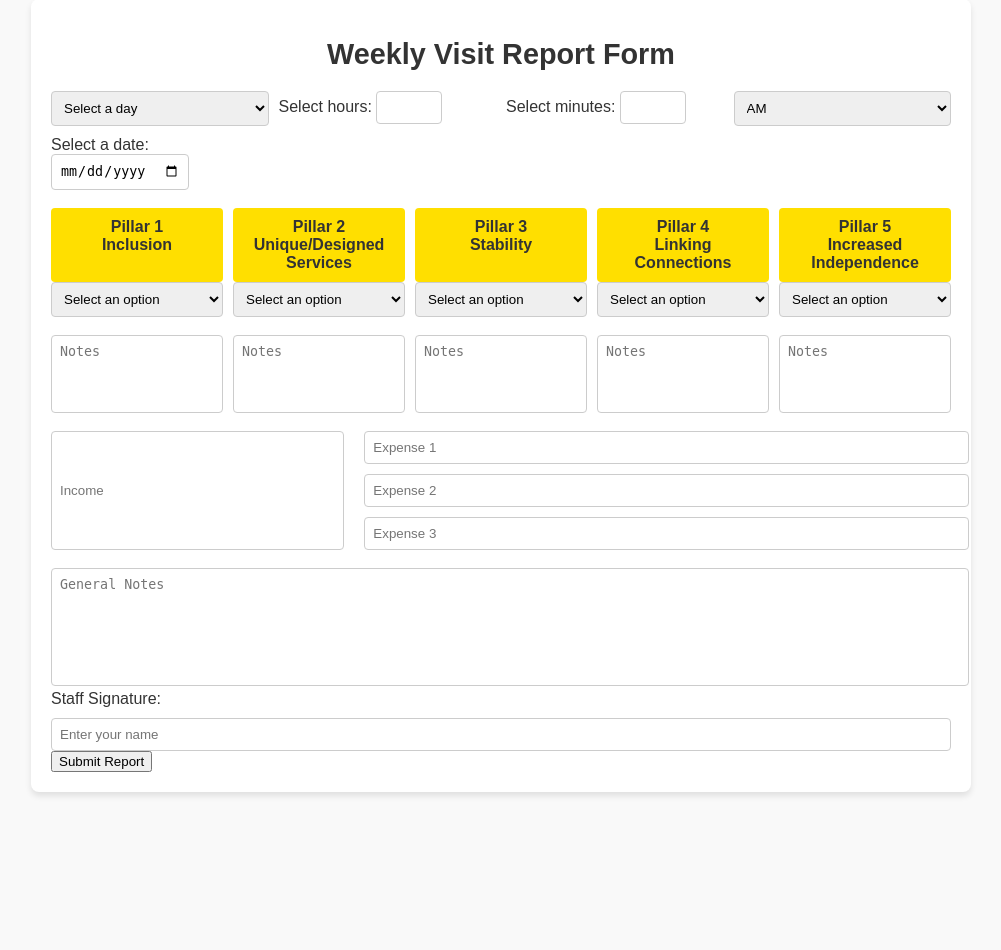
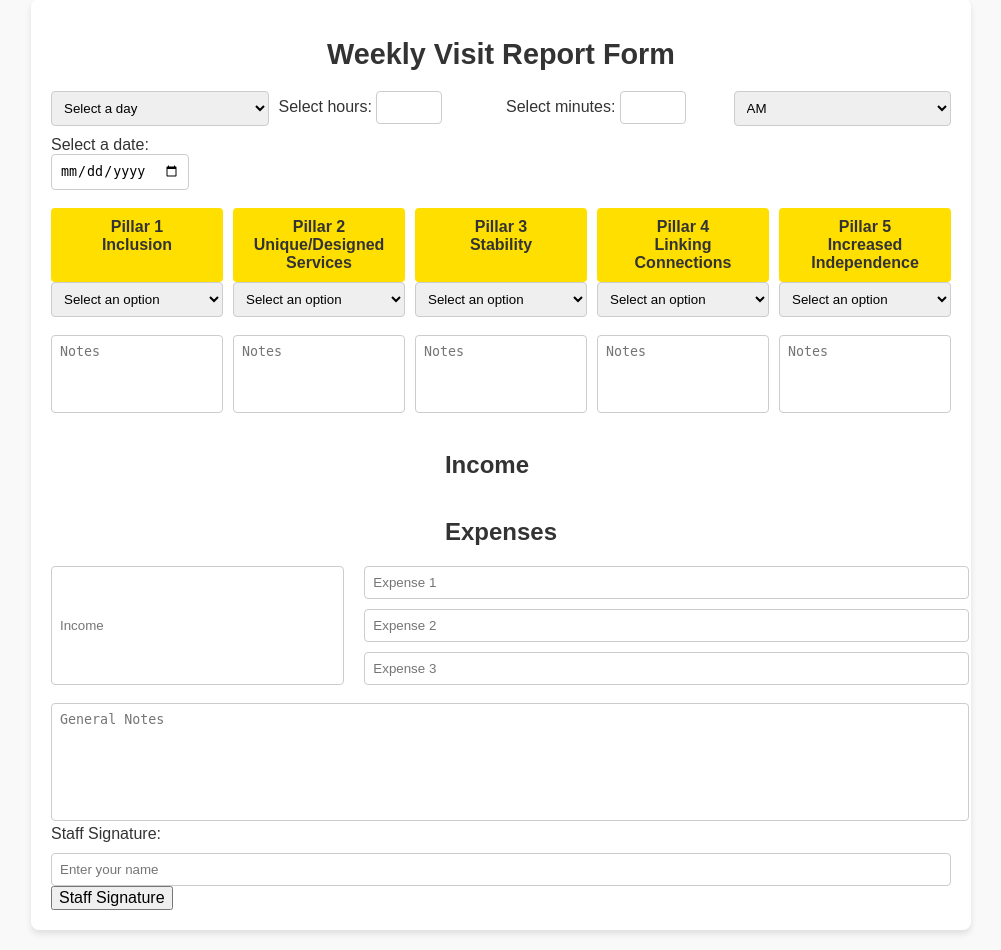
Before and after one commit to KhristineMcGrath/Practicum-Moncton, a PHP site: page /weeklyForm.php in a window 1280 px wide. Shown: the part 21-971 px from the top of the page, without its empty margins (139-1140 px from the left). Before the commit the page ends 817 px from the top, so only its background shows below. Run offline with PHP 8.4, Linux system fonts and the light colour scheme; data that the repository does not hold is empty.

Commit message:
Headers section added
Fine-tuning the details of the page.

```diff
--- a/includes/weeklyform.css
+++ b/includes/weeklyform.css
@@ -131,3 +131,14 @@ form {
     grid-template-columns: 1fr;
   }
 }
+.expenses-header {
+  display: grid;
+  justify-content:space-around;
+  align-items: center;
+}
+button {
+  font-size: 16px;
+}
+button:hover {
+  background-color: #0056b3;
+}
--- a/weeklyForm.php
+++ b/weeklyForm.php
@@ -76,6 +76,10 @@ if ($_SERVER["REQUEST_METHOD"] == "POST") {
                 </select>
                 <select name="pillar2">
                     <option value="">Select an option</option>
+                    <option value="Incidents">Incidents</option>
+                    <option value="Participation Levels">Participation Levels</option>
+                    <option value="Emotional Concerns">Emotional Concerns</option>
+                    <option value="Others">Others</option>
                 </select>
                 <select name="pillar3">
                     <option value="">Select an option</option>
@@ -96,6 +100,10 @@ if ($_SERVER["REQUEST_METHOD"] == "POST") {
                 <textarea name="notes5" placeholder="Notes"></textarea>
             </div>
             <br>
+            <div class="expenses-header">
+            <h2>Income</h2>
+            <h2 class="expenses-header">Expenses</h2>
+            </div>
             <div class="budget-section">
                 <input type="text" name="income" placeholder="Income">
                 <div class="expenses">
@@ -111,9 +119,8 @@ if ($_SERVER["REQUEST_METHOD"] == "POST") {
                 <label for="staff_signature">Staff Signature:</label>
                 <input type="text" id="staff_signature" name="staff_signature" placeholder="Enter your name">
             </div>
-            <button type="submit">Submit Report</button>
+            <button type="submit">Staff Signature</button>
         </form>
     </div>
 </body>
-
 </html>
```
